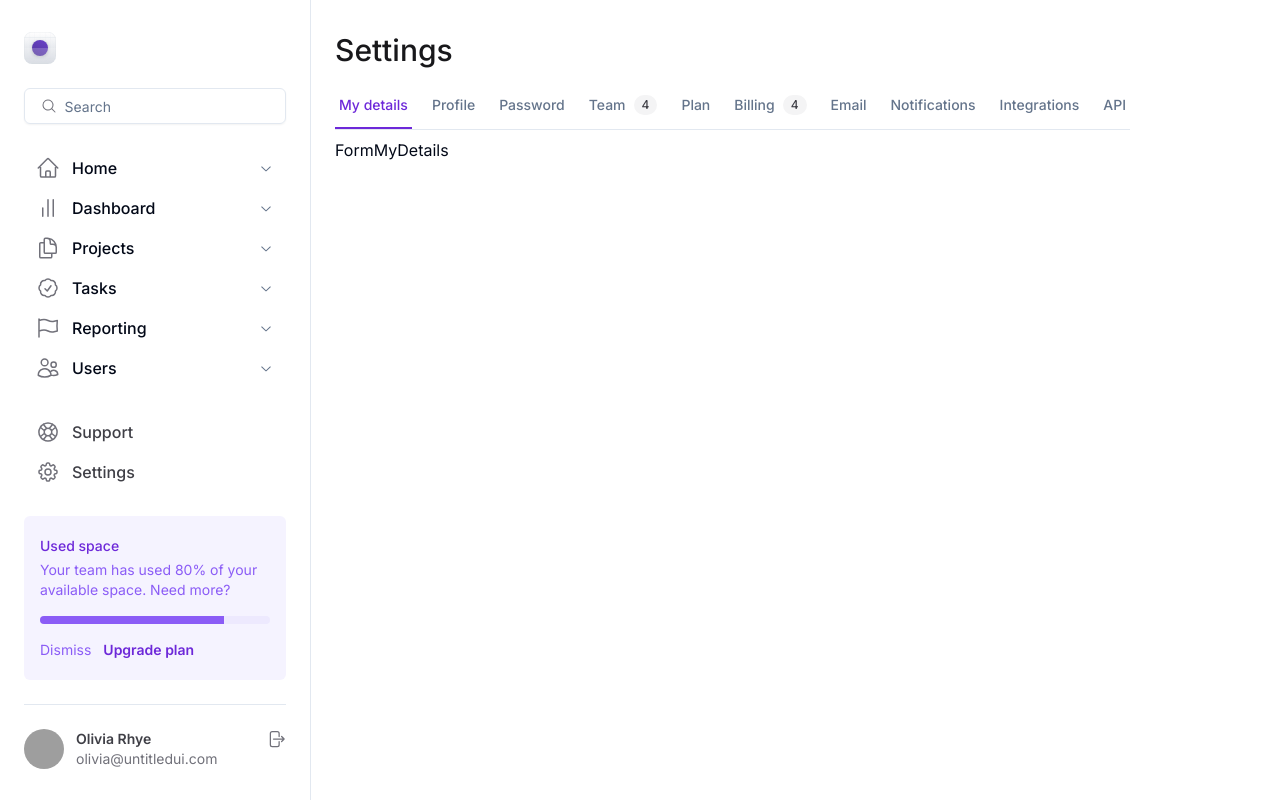
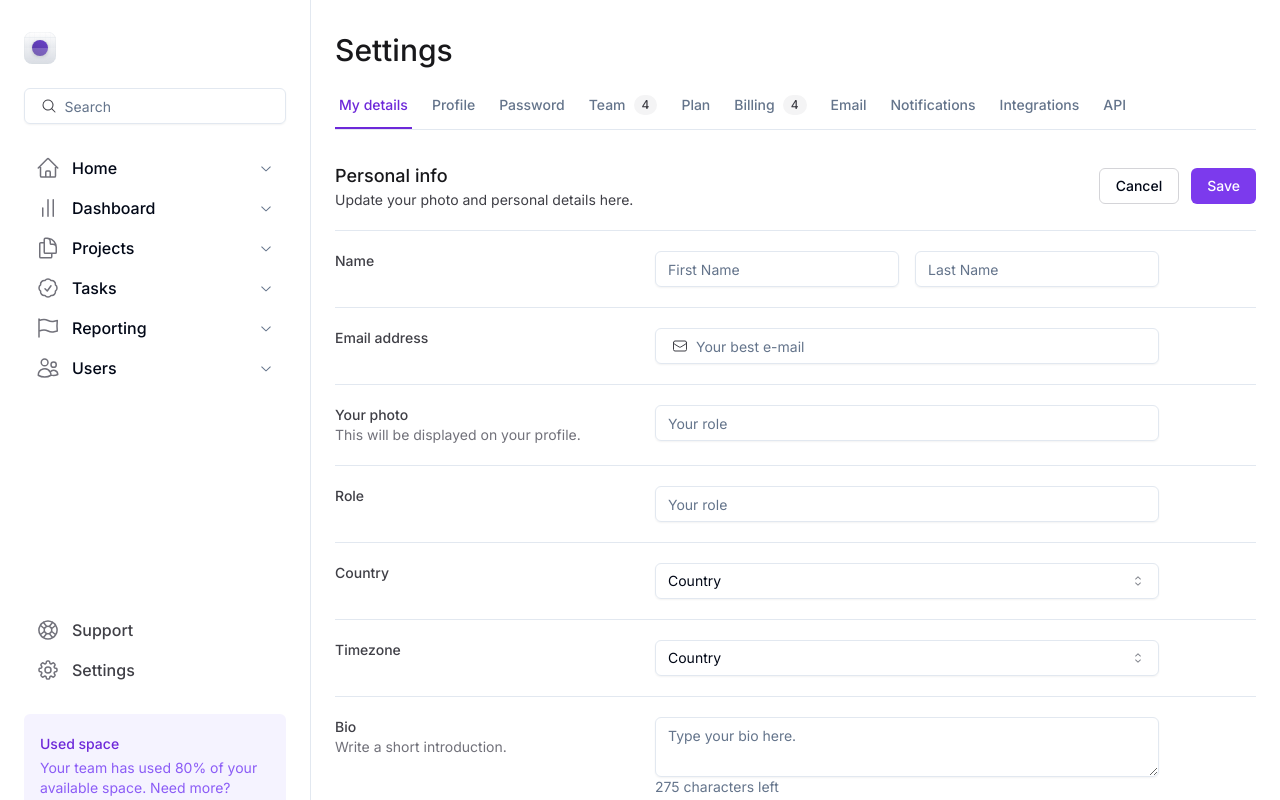
Before and after one commit to joaonetogit/front-dash, a Next.js app: page / in a window 1280 px wide. Shown: the top 800 px of the page. Built offline with nearby package versions, Linux system fonts and the light colour scheme; grey boxes are pictures that could not be loaded.

Commit message:
chore: init form details

```diff
--- a/src/components/custom/FormMyDetails.tsx
+++ b/src/components/custom/FormMyDetails.tsx
@@ -1,3 +1,72 @@
+import { EnvelopeIcon } from '@heroicons/react/24/outline';
+import { Button } from '../ui/Button';
+import { Input } from '../ui/Input';
+import { Select, SelectContent, SelectItem, SelectTrigger, SelectValue } from '../ui/Select';
+import { Textarea } from '../ui/Textarea';
+import FormRowContent from './FormRowContent';
+
 export default function FormMyDetails() {
-  return <div>FormMyDetails</div>;
+  return (
+    <form action="">
+      <FormRowContent title="Name">
+        <div className="flex w-full items-center gap-4">
+          <div className="flex-1">
+            <Input type="text" id="firstName" placeholder="First Name" />
+          </div>
+          <div className="flex-1">
+            <Input type="text" id="lastName" placeholder="Last Name" />
+          </div>
+        </div>
+      </FormRowContent>
+      <FormRowContent title="Email address">
+        <Input
+          type="email"
+          id="email"
+          placeholder="Your best e-mail"
+          icon={<EnvelopeIcon className="size-4 text-zinc-700" />}
+        />
+      </FormRowContent>
+      <FormRowContent title="Your photo" supportText="This will be displayed on your profile.">
+        <Input type="text" id="role" placeholder="Your role" />
+      </FormRowContent>
+      <FormRowContent title="Role">
+        <Input type="text" id="role" placeholder="Your role" />
+      </FormRowContent>
+      <FormRowContent title="Country">
+        <Select>
+          <SelectTrigger className="w-full">
+            <SelectValue placeholder="Country" />
+          </SelectTrigger>
+          <SelectContent>
+            <SelectItem value="brazil">Brazil</SelectItem>
+            <SelectItem value="eua">United States</SelectItem>
+            <SelectItem value="canada">Canadá</SelectItem>
+          </SelectContent>
+        </Select>
+      </FormRowContent>
+      <FormRowContent title="Timezone">
+        <Select>
+          <SelectTrigger className="w-full">
+            <SelectValue placeholder="Country" />
+          </SelectTrigger>
+          <SelectContent>
+            <SelectItem value="brazil">Brazil</SelectItem>
+            <SelectItem value="eua">United States</SelectItem>
+            <SelectItem value="canada">Canadá</SelectItem>
+          </SelectContent>
+        </Select>
+      </FormRowContent>
+      <FormRowContent title="Bio" supportText="Write a short introduction.">
+        <Textarea placeholder="Type your bio here." id="message" />
+        <p className="text-sm text-muted-foreground">275 characters left</p>
+      </FormRowContent>
+      <FormRowContent title="Portfolio projects" supportText="Share a few snippets of your work.">
+        <Input type="text" id="role" placeholder="Your role" />
+      </FormRowContent>
+      <div className="flex justify-end gap-3 pt-4">
+        <Button variant="outline">Cancel</Button>
+        <Button variant="primary">Save</Button>
+      </div>
+    </form>
+  );
 }
--- /dev/null
+++ b/src/components/custom/FormRowContent.tsx
@@ -0,0 +1,15 @@
+import { IFormRowContent } from '@/types/components/FormRowContent';
+
+export default function FormRowContent({ title, supportText, children }: IFormRowContent) {
+  return (
+    <div className="w-full border-b border-border py-5">
+      <div className="flex gap-8 max-w-[824px] justify-between">
+        <div className="w-full max-w-72 flex-1 text-sm">
+          <h3 className="font-medium text-zinc-700">{title}</h3>
+          {supportText && <p className="text-zinc-500">{supportText}</p>}
+        </div>
+        <div className="flex-1">{children}</div>
+      </div>
+    </div>
+  );
+}
--- /dev/null
+++ b/src/components/custom/MyDetailsContent.tsx
@@ -0,0 +1,11 @@
+import FormMyDetails from './FormMyDetails';
+import MyDetailsHeader from './MyDetailsHeader';
+
+export default function MyDetailsContent() {
+  return (
+    <div>
+      <MyDetailsHeader />
+      <FormMyDetails />
+    </div>
+  );
+}
--- /dev/null
+++ b/src/components/custom/MyDetailsHeader.tsx
@@ -0,0 +1,20 @@
+import { Button } from '../ui/Button';
+import { Separator } from '../ui/Separator';
+
+export default function MyDetailsHeader() {
+  return (
+    <div>
+      <div className="flex items-center justify-between">
+        <div>
+          <h2 className="text-lg font-medium text-zinc-900">Personal info</h2>
+          <p className="text-sm text-zinc-700">Update your photo and personal details here.</p>
+        </div>
+        <div className="space-x-3">
+          <Button variant="outline">Cancel</Button>
+          <Button variant="primary">Save</Button>
+        </div>
+      </div>
+      <Separator className="mt-5" />
+    </div>
+  );
+}
--- a/src/components/custom/SearchInput.tsx
+++ b/src/components/custom/SearchInput.tsx
@@ -6,7 +6,7 @@
     <Input
       className="shadow-searchInput px-[16.5px] py-[14.5px] pl-[39.5px]"
       placeholder="Search"
-      icon={<MagnifyingGlassIcon className="size-4 text-[#71717A]" />}
+      icon={<MagnifyingGlassIcon className="size-4 text-zinc-700" />}
     />
   );
 }
--- a/src/components/custom/TabsOnSettings.tsx
+++ b/src/components/custom/TabsOnSettings.tsx
@@ -4,7 +4,7 @@
 export default function TabsOnSettings() {
   return (
     <Tabs defaultValue={DataTabsList[0].text} className="w-full">
-      <TabsList className="relative border-b border-border p-0">
+      <TabsList className="relative p-0">
         <div className="flex gap-4">
           {DataTabsList.map((tab) => (
             <TabsTrigger key={tab.text} value={tab.text}>
@@ -19,8 +19,8 @@
         </div>
       </TabsList>
       {DataTabsList.map((tab) => (
-        <TabsContent key={tab.text} value={tab.text}>
-          {tab.component}
+        <TabsContent key={tab.text} value={tab.text} className="m-0">
+          <div className="border-t border-border pt-8">{tab.component}</div>
         </TabsContent>
       ))}
     </Tabs>
--- a/src/components/ui/Button.tsx
+++ b/src/components/ui/Button.tsx
@@ -5,15 +5,16 @@
 import cn from '@/lib/utils';
 
 const buttonVariants = cva(
-  'inline-flex items-center justify-center whitespace-nowrap rounded-md text-sm font-medium transition-colors focus-visible:outline-none focus-visible:ring-1 focus-visible:ring-ring disabled:pointer-events-none disabled:opacity-50',
+  'inline-flex items-center justify-center whitespace-nowrap rounded-md text-sm font-medium transition-colors focus-visible:outline-none focus-visible:ring-1 focus-visible:ring-ring disabled:pointer-events-none disabled:opacity-50 shadow-button',
   {
     variants: {
       variant: {
-        default: 'bg-primary text-primary-foreground shadow hover:bg-primary/90',
-        destructive: 'bg-destructive text-destructive-foreground shadow-sm hover:bg-destructive/90',
+        primary: 'bg-violet-600 border-violet-600	text-white hover:bg-violet-700',
+        default: 'bg-primary text-primary-foreground hover:bg-primary/90',
+        destructive: 'bg-destructive text-destructive-foreground hover:bg-destructive/90',
         outline:
-          'border border-input bg-background shadow-sm hover:bg-accent hover:text-accent-foreground',
-        secondary: 'bg-secondary text-secondary-foreground shadow-sm hover:bg-secondary/80',
+          'border border-zinc-300 bg-background hover:bg-accent hover:text-accent-foreground',
+        secondary: 'bg-secondary text-secondary-foreground hover:bg-secondary/80',
         ghost: 'hover:bg-accent hover:text-accent-foreground',
         link: 'text-primary underline-offset-4 hover:underline',
       },
--- a/src/components/ui/Input.tsx
+++ b/src/components/ui/Input.tsx
@@ -9,7 +9,7 @@
 const Input = React.forwardRef<HTMLInputElement, InputProps>(
   ({ className, type, icon, ...props }, ref) => {
     return (
-      <div className="relative">
+      <div className="relative flex">
         {icon && (
           <div className="pointer-events-none absolute inset-y-0 left-0 flex items-center pl-[16.5px]">
             {icon}
@@ -18,7 +18,7 @@
         <input
           type={type}
           className={cn(
-            'flex h-9 w-full rounded-md border border-input bg-transparent px-3 py-1 pl-6 text-sm shadow-sm transition-colors file:border-0 file:bg-transparent file:text-sm file:font-medium placeholder:text-muted-foreground focus-visible:outline-none focus-visible:ring-1 focus-visible:ring-ring disabled:cursor-not-allowed disabled:opacity-50',
+            `flex h-9 w-full rounded-md border border-input bg-transparent px-3 py-1 text-sm shadow-sm transition-colors file:border-0 file:bg-transparent file:text-sm file:font-medium placeholder:text-muted-foreground focus-visible:outline-none focus-visible:ring-1 focus-visible:ring-ring disabled:cursor-not-allowed disabled:opacity-50 ${icon && 'pl-10'}`,
             className,
           )}
           ref={ref}
--- a/src/constants/TabsList.tsx
+++ b/src/constants/TabsList.tsx
@@ -1,10 +1,10 @@
-import FormMyDetails from '@/components/custom/FormMyDetails';
+import MyDetailsContent from '@/components/custom/MyDetailsContent';
 import { ITabsList } from '@/types/constants/TabsList';
 
 const DataTabsList: ITabsList[] = [
   {
     text: 'My details',
-    component: <FormMyDetails />,
+    component: <MyDetailsContent />,
   },
   {
     text: 'Profile',
--- /dev/null
+++ b/src/types/components/FormRowContent.ts
@@ -0,0 +1,6 @@
+import { IChildren } from '../base';
+
+export interface IFormRowContent extends IChildren {
+  title: string;
+  supportText?: string;
+}
--- a/tailwind.config.ts
+++ b/tailwind.config.ts
@@ -22,6 +22,7 @@
         sidebar: '311px',
       },
       boxShadow: {
+        button: 'box-shadow: 0px 1px 2px 0px #1018280D;',
         logo: 'box-shadow: 0px 1px 2px 0px #1018280F;',
         searchInput: 'box-shadow: 0px 1px 2px 0px rgba(16, 24, 40, 0.05);',
       },
```
